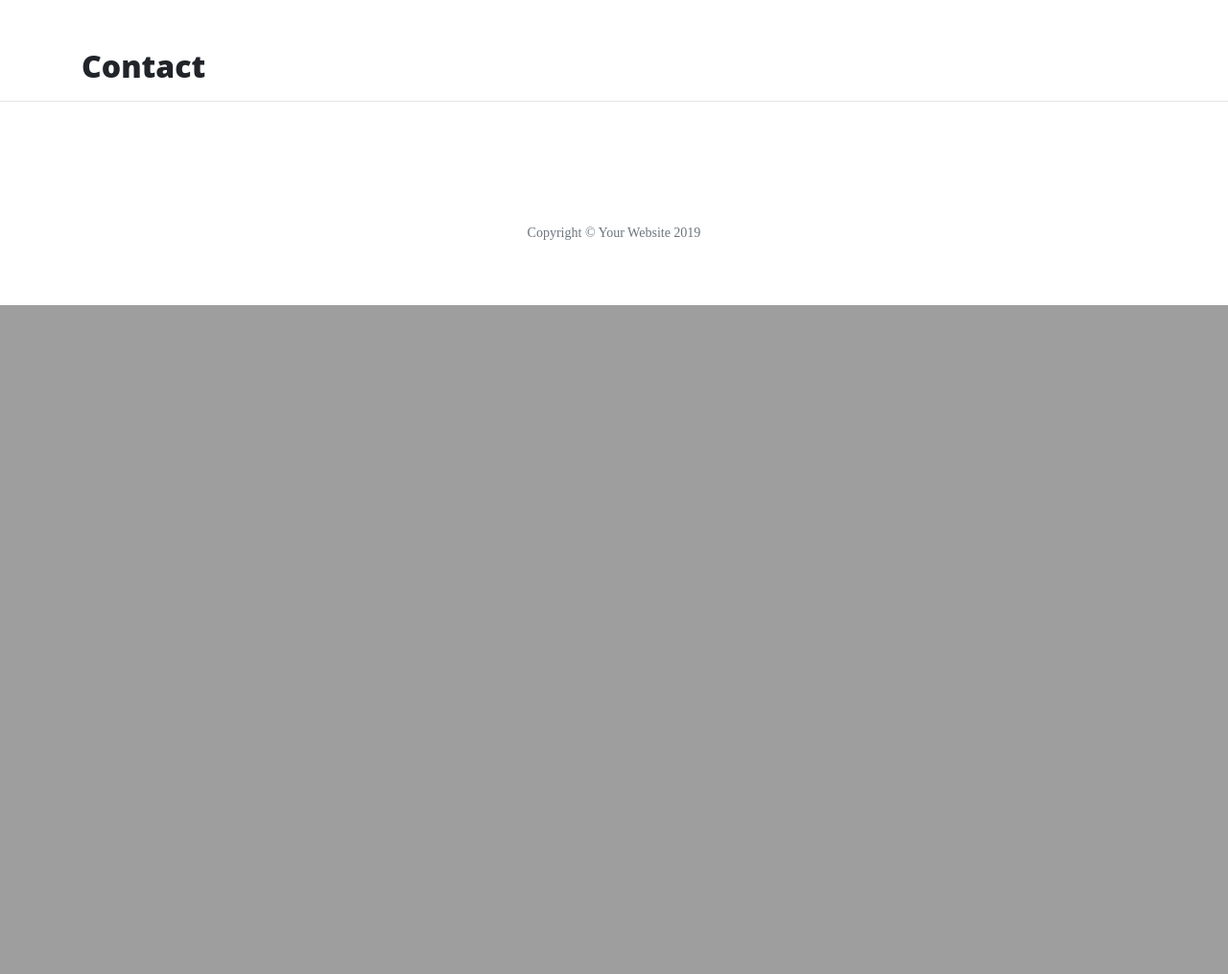
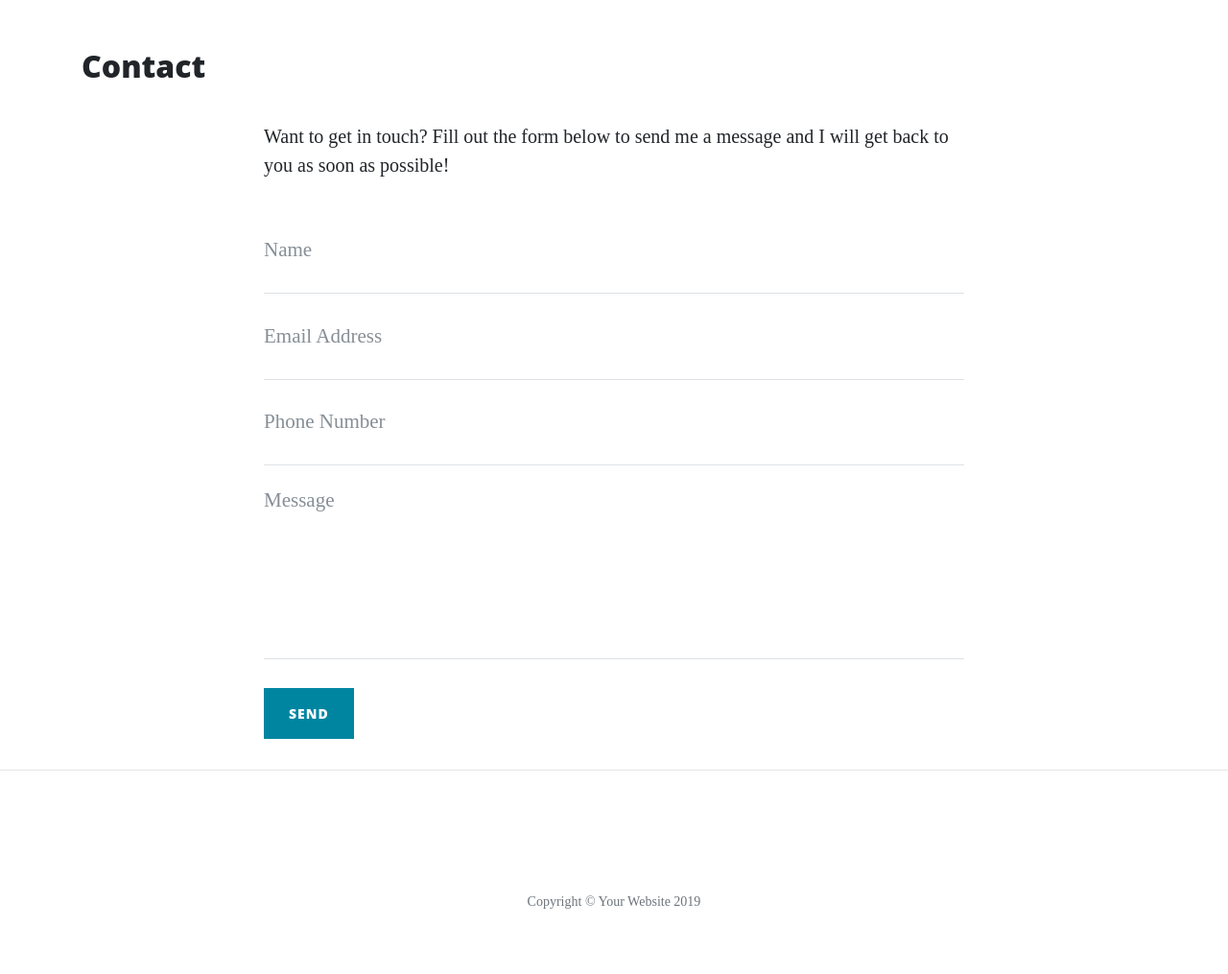
Before and after one commit to daradona10/flask, a Flask app: page /contact in a window 1280 px wide. Shown: the part 628-1643 px from the top of the page at 96% size. Before the commit the page ends 946 px from the top, so only its background shows below. Run offline with Flask 2, Linux system fonts and the light colour scheme; some libraries are stand-ins or nearby versions.

Commit message:
updating contact us files

```diff
--- a/run.py
+++ b/run.py
@@ -1,8 +1,9 @@
 import os
 import json
-from flask import Flask, render_template
+from flask import Flask, render_template, request, flash
 
 app = Flask(__name__)
+app.secret_key = 'some_secret'
 
 @app.route("/")
 def index():
@@ -15,8 +16,24 @@ def about():
         data = json.load(json_data)
     return render_template("about.html", page_title="About", company=data)
 
-@app.route("/contact")
+@app.route("/about/<member_name>")
+def about_member(member_name):
+    member = {}
+
+    with open("data/company.json", "r") as json_data:
+        data = json.load(json_data)
+        for obj in data:
+            if obj["url"] == member_name:
+                member = obj
+
+    return render_template("member.html", member=member)
+
+
+@app.route("/contact", methods=["GET", "POST"])
 def contact():
+    if request.method == "POST":
+        flash("Thanks {}, we have received your message!".format(request.form["name"]))
+
     return render_template("contact.html", page_title="Contact")
 
 @app.route("/careers")
--- a/templates/about.html
+++ b/templates/about.html
@@ -13,7 +13,7 @@
          {% if loop.index % 2 !=0 %}
 
          <div class="col-md-7">
-            <h3>{{ loop.index }} {{ member.name }}</h3>
+            <h3><a href="/about/{{ member.url }}">{{ loop.index }}. {{ member.name }}</a></h3>
             <p>
                 {{ member.description }}
             </p>
@@ -26,7 +26,7 @@
                <img class="featurette-image img-responsive" src="{{ member.image_source }}">
           </div>
           <div class="col-md-7">
-            <h3>{{ loop.index }} {{ member.name }}</h3>
+             <h3><a href="/about/{{ member.url }}">{{ loop.index }}. {{ member.name }}</a></h3>
             <p>
                 {{ member.description }}
             </p>
--- a/templates/contact.html
+++ b/templates/contact.html
@@ -1,4 +1,54 @@
 {% extends 'base.html' %}
 {% block content %}
    <h2>{{ page_title }}</h2>
+
+    <div class="row">
+      <div class="col-lg-8 col-md-10 mx-auto">
+        {% with messages = get_flashed_messages() %}
+        {% if messages %}
+        <ul class="flashes">
+            {% for message in messages %}
+            <li>{{message }}</li>
+            {% endfor %}
+        </ul>
+        {% endif %}
+        {% endwith %}
+        <p>Want to get in touch? Fill out the form below to send me a message and I will get back to you as soon as possible!</p>
+        <form method="POST" name="sentMessage" id="contactForm" novalidate>
+          <div class="control-group">
+            <div class="form-group floating-label-form-group controls">
+              <label>Name</label>
+              <input type="text" class="form-control" placeholder="Name" name="name" id="name" required data-validation-required-message="Please enter your name.">
+              <p class="help-block text-danger"></p>
+            </div>
+          </div>
+          <div class="control-group">
+            <div class="form-group floating-label-form-group controls">
+              <label>Email Address</label>
+              <input type="email" class="form-control" placeholder="Email Address" name="email" id="email" required data-validation-required-message="Please enter your email address.">
+              <p class="help-block text-danger"></p>
+            </div>
+          </div>
+          <div class="control-group">
+            <div class="form-group col-xs-12 floating-label-form-group controls">
+              <label>Phone Number</label>
+              <input type="tel" class="form-control" placeholder="Phone Number" name="phone" id="phone" required data-validation-required-message="Please enter your phone number.">
+              <p class="help-block text-danger"></p>
+            </div>
+          </div>
+          <div class="control-group">
+            <div class="form-group floating-label-form-group controls">
+              <label>Message</label>
+              <textarea rows="5" class="form-control" placeholder="Message" name="message" id="message" required data-validation-required-message="Please enter a message."></textarea>
+              <p class="help-block text-danger"></p>
+            </div>
+          </div>
+          <br>
+          <div id="success"></div>
+          <div class="form-group">
+            <button type="submit" class="btn btn-primary" id="sendMessageButton">Send</button>
+          </div>
+        </form>
+      </div>
+    </div>
 {% endblock %}
```
Also changed, not shown: data/company.json (+26 -13 lines), templates/member.html (added, +15 -0 lines).
